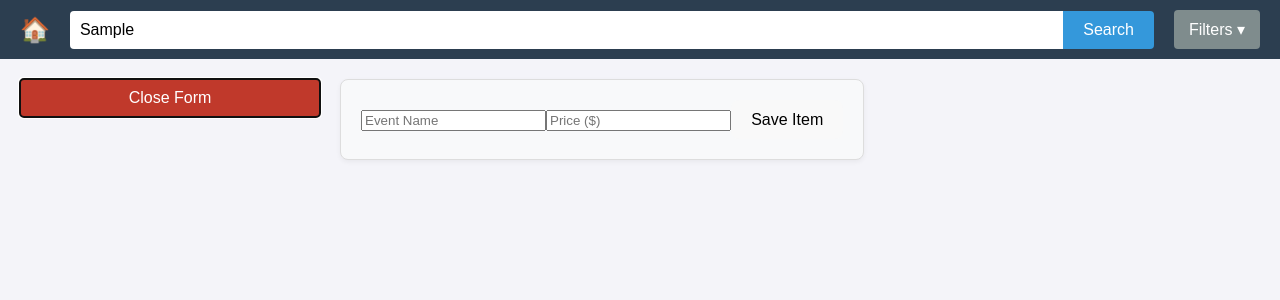
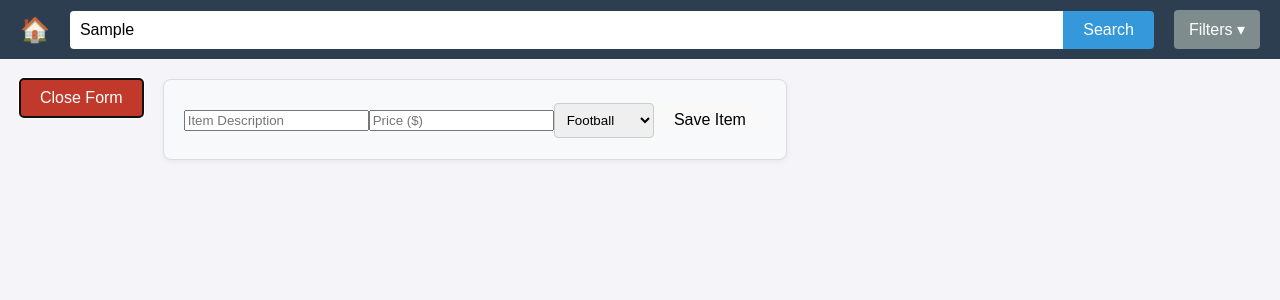
Before and after one commit to alauer276/RaikesHacks-Project-S26, a React app in the folder frontend/: page / in a window 1280 px wide. Both pictures are taken after typing "Sample" into the empty fields and a click on the button "Add New Item". Shown: the top 300 px of the page. Built offline with nearby package versions, Linux system fonts and the light colour scheme; the HTML template or start-up script is replaced by a standard one.

Commit message:
fixing filters

```diff
--- a/frontend/src/App.jsx
+++ b/frontend/src/App.jsx
@@ -12,6 +12,7 @@ function App() {
   const [items, setItems] = useState([]);
   const [description, setDescription] = useState('');
   const [price, setPrice] = useState('');
+  const [category, setCategory] = useState('Football');
 
   const filterOptions = ['Football', 'Volleyball', 'Basketball', 'Music'];
   const filterContainerRef = useRef(null);
@@ -45,12 +46,14 @@ function App() {
       const newItem = {
         id: Date.now(), // simple unique id
         description,
-        price: parseFloat(price).toFixed(2)
+        price: parseFloat(price).toFixed(2),
+        category
       };
       setItems([...items, newItem]);
       // Clear inputs
       setDescription('');
       setPrice('');
+      setCategory('Football');
     } else {
       alert('Please enter both description and price.');
     }
@@ -59,7 +62,7 @@ function App() {
   // Filter and sort items logic
   let displayedItems = items.filter(item => {
     const matchesSearch = item.description.toLowerCase().includes(searchTerm.toLowerCase());
-    const matchesFilter = selectedFilters.size === 0 || selectedFilters.has(item.description);
+    const matchesFilter = selectedFilters.size === 0 || selectedFilters.has(item.category);
     return matchesSearch && matchesFilter;
   });
 
@@ -102,20 +105,18 @@ function App() {
       </nav>
 
       <main className="main-container">
-        {/* Left Column Wrapper */}
-        <div className="sidebar">
         <button
           className={`add-item-btn ${showForm ? 'close' : ''}`}
           onClick={() => setShowForm(!showForm)}
         >
           {showForm ? 'Close Form' : 'Add New Item'}
         </button>
-          </div>
+
         {showForm && (
           <div className="form-container">
             <input
               type="text"
-              placeholder="Event Name"
+              placeholder="Item Description"
               value={description}
               onChange={(e) => setDescription(e.target.value)}
             />
@@ -125,6 +126,15 @@ function App() {
               value={price}
               onChange={(e) => setPrice(e.target.value)}
             />
+            <select
+              value={category}
+              onChange={(e) => setCategory(e.target.value)}
+              style={{ padding: '0.5rem', borderRadius: '4px', border: '1px solid #ccc' }}
+            >
+              {filterOptions.map(option => (
+                <option key={option} value={option}>{option}</option>
+              ))}
+            </select>
             <button onClick={handleAddItem}>Save Item</button>
           </div>
         )}
```
Lines whose indentation alone changed are shown as unchanged.
